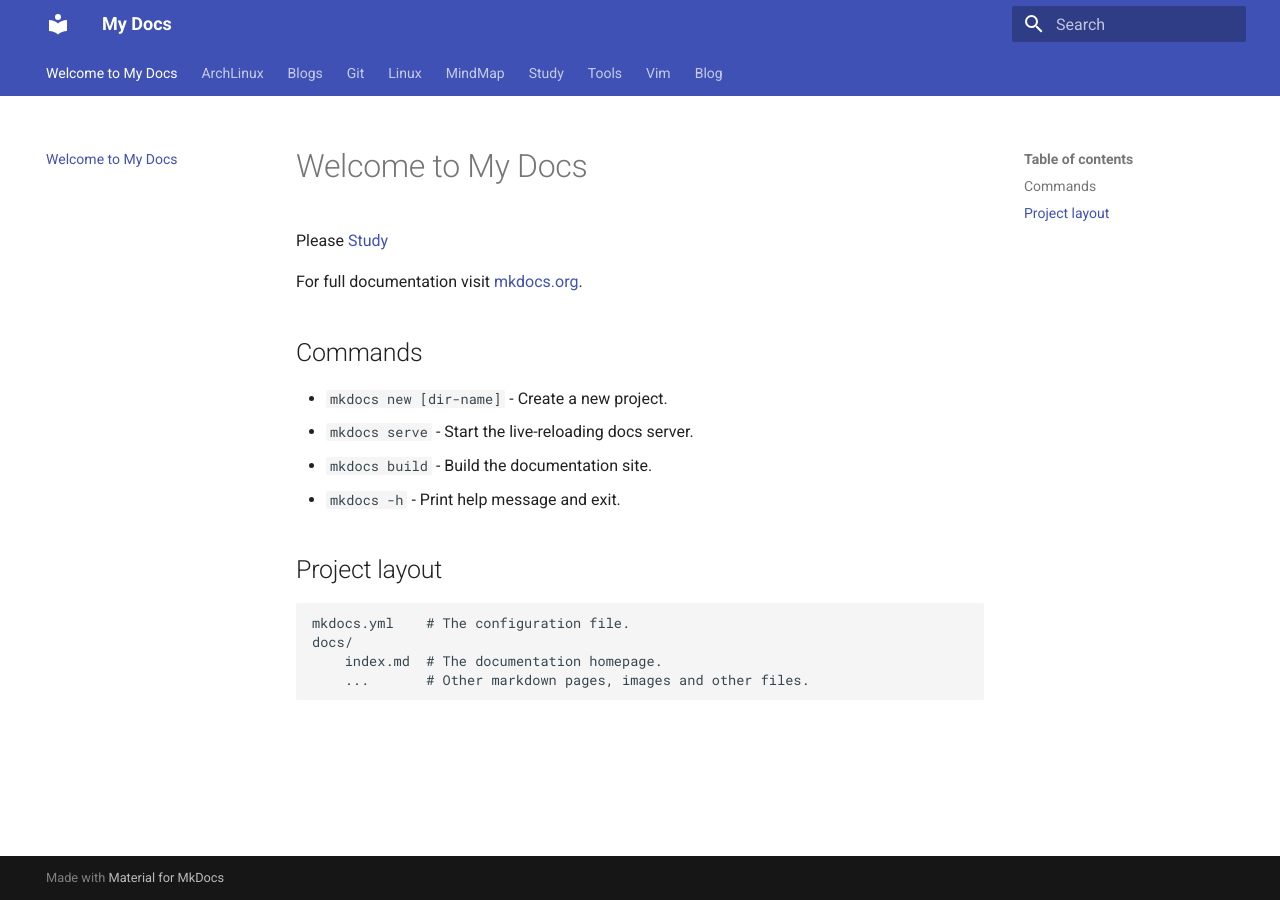
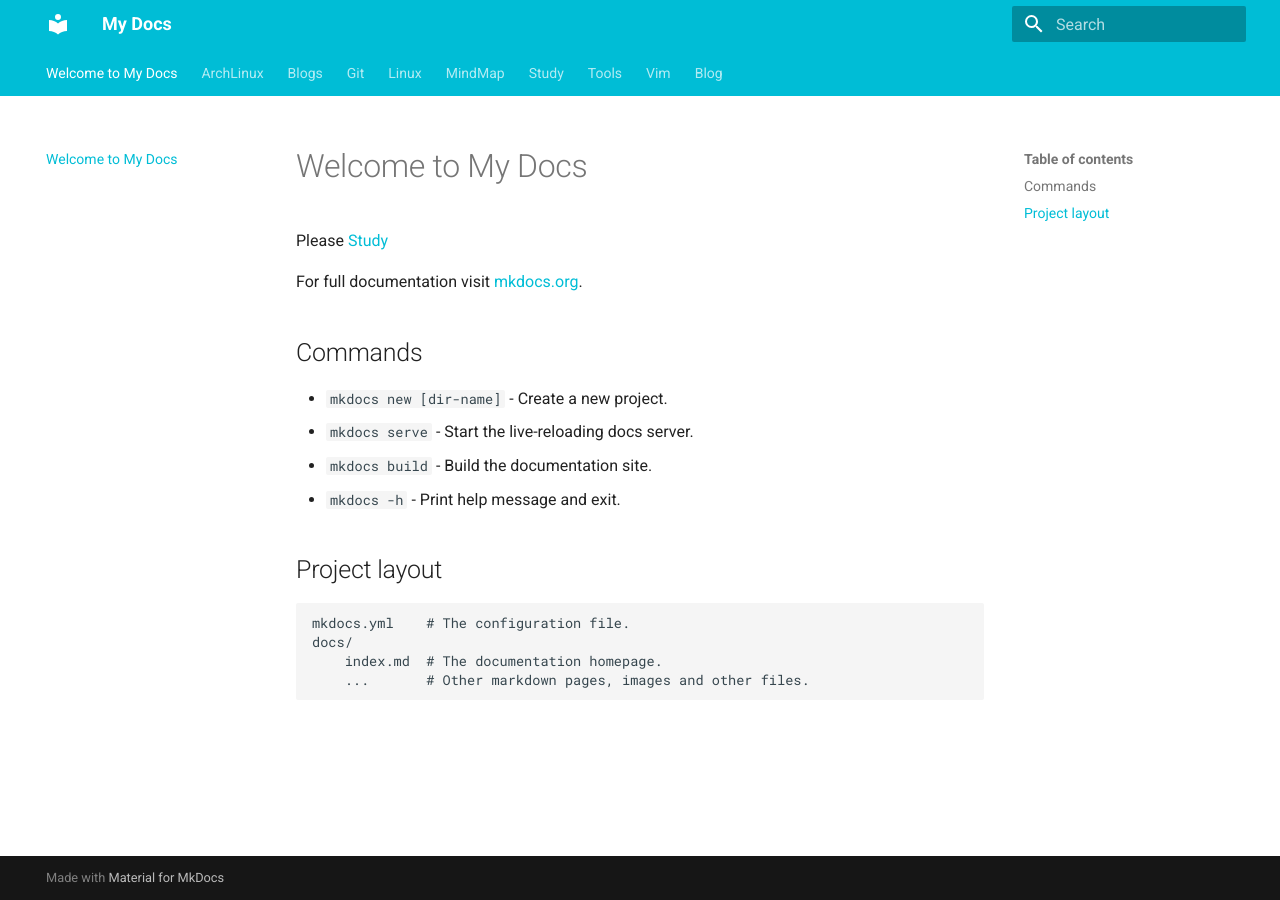
Before and after one commit to WGZ-W/wgz-w.github.io, an MkDocs documentation site: the page built from docs/index.md, in a window 1280 px wide. Built offline with MkDocs 1.6.1 and Material for MkDocs 9.7.7, drawn with Linux system fonts in a browser that asks for light colours.

Commit message:
Update mkdocs.yml
Change theme color

```diff
--- a/mkdocs.yml
+++ b/mkdocs.yml
@@ -2,9 +2,14 @@
 site_url: https://wgz-w.github.io/
 theme:
   name: material
+
+  palette:
+    - primary: cyan
+
   features:
     - navigation.tabs
     - navigation.path
+
   favicon: img/favicon.ico
 
 plugins:
```
